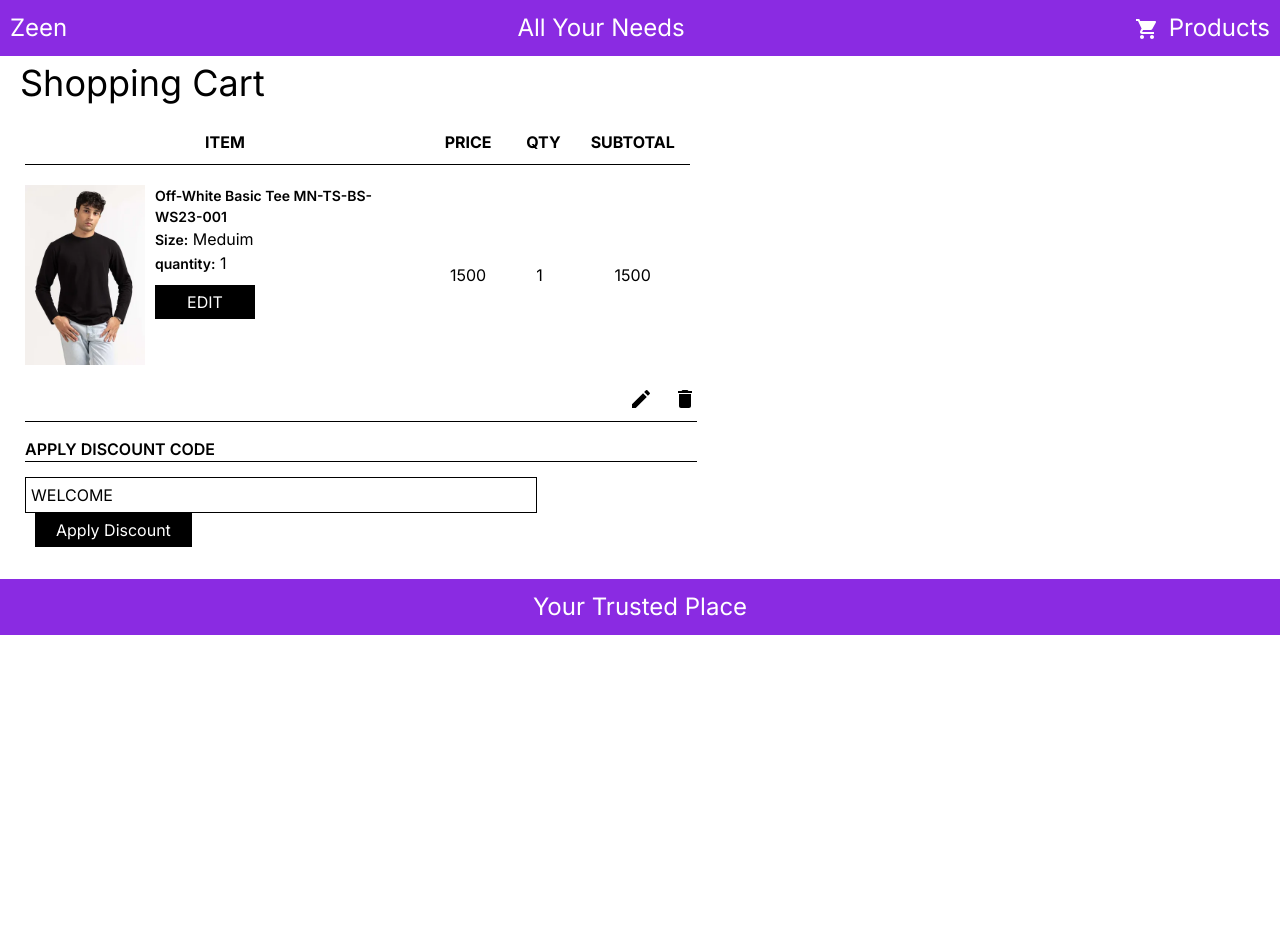
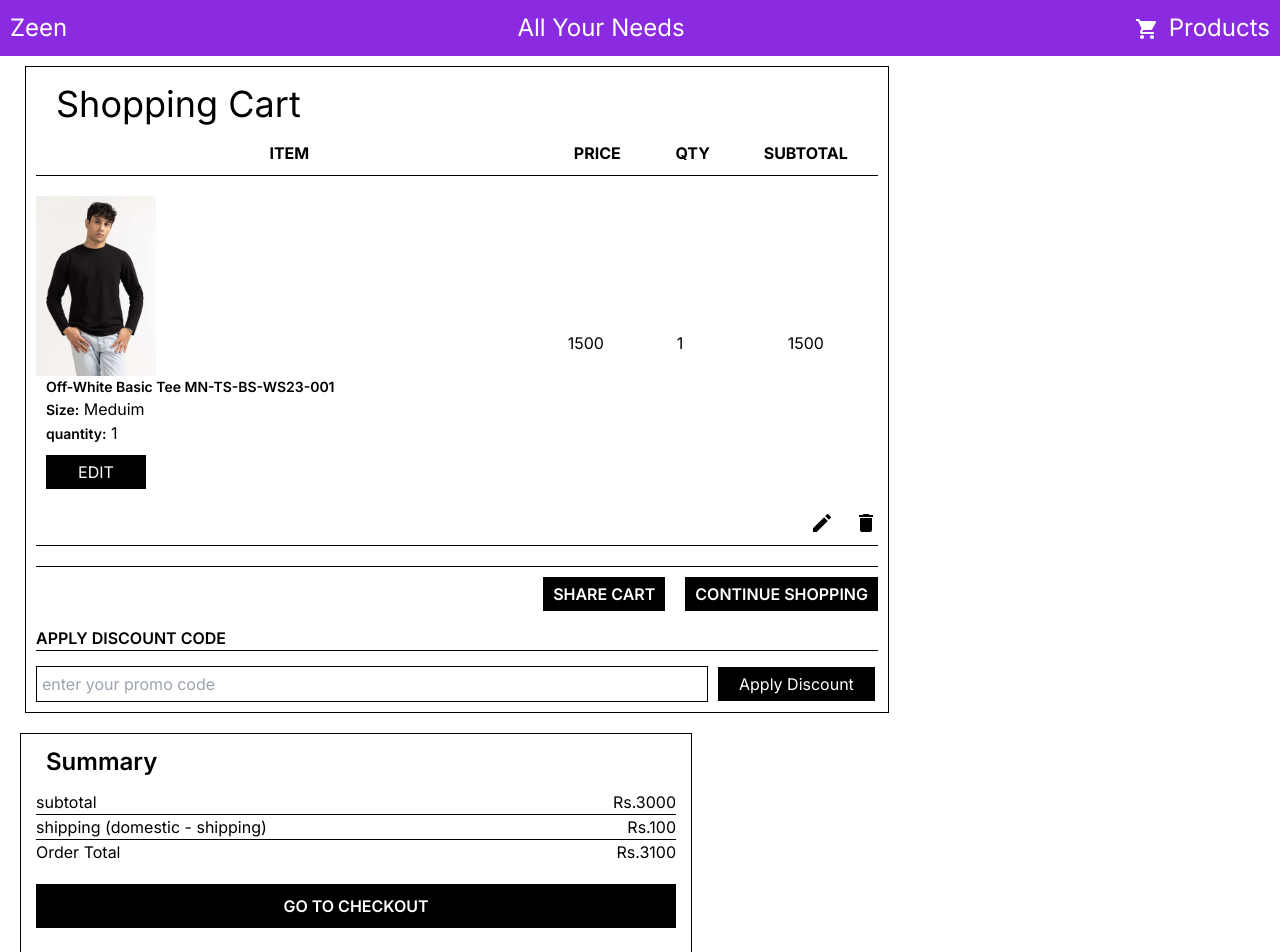
Before and after one commit to ali1452/next-app, a Next.js app: page /cart in a window 1280 px wide. Shown: the top 952 px of the page. Before the commit the page ends 800 px from the top, so only its background shows below. Built offline with nearby package versions, Linux system fonts and the light colour scheme.

Commit message:
cart UI desktop and mobnile

```diff
--- a/src/container/CartComp/cart.module.scss
+++ b/src/container/CartComp/cart.module.scss
@@ -1,4 +1,7 @@
 .cart_container{
+    display: flex;
+    justify-content: space-between;
+    flex-wrap: wrap;
     .cart_heading{
         font-size: 36px;
         font-weight: 400;
@@ -8,17 +11,32 @@
     .detail_container{
         display: flex;
         flex-direction: column;
-        width: 25rem;
+        width: 54rem;
         margin: 10px 25px;
+        border: 1px solid #000;
+        padding: 10px;
+
+        @media (max-width:767px) {
+            width: auto;
+            margin: 0px;
+            padding: 0px;
+        }
 
         th{
             padding: 10px 15px;
+            @media (max-width:767px) {
+                padding: 0px;
+            }
         }
 
         .item_container{
             display: flex;
             width: 25rem;
             padding: 20px 0px;
+            flex-wrap: wrap;
+            @media (max-width:767px) {
+                width: auto;
+            }
         }
 
         .detail_box{
@@ -60,7 +78,6 @@
     .icons_btn{
         display: flex;
         justify-content: flex-end;
-        width: 42rem !important;
         gap:20px;
         border-bottom: 1px solid #000;
         padding-bottom: 10px;
@@ -69,8 +86,31 @@
         }
 
     }
+    .share_box{
+    display: flex;
+    gap: 20px;
+    justify-content: flex-end;
+    text-transform: uppercase;
+    margin-top: 20px;
+    border-top: 1px solid #000;
+
+    .share_btn{
+        background-color: #000;
+        color: #fff;
+        font-weight: 600;
+        padding: 5px 10px;
+        margin-top: 10px;
+    }
+
+    .continue_btn{
+        background-color: #000;
+        color: #fff;
+        font-weight: 600;
+        padding: 5px 10px;
+        margin-top: 10px;
+    }
+    }
     .discount_box{
-        width: 42rem;
         .discount_heading{
             text-transform: uppercase;
             font-size: 16px;
@@ -82,7 +122,10 @@
         .code_input{
             border: 1px solid #000 !important;
             padding: 5px;
-            width: 32rem;
+            width: 42rem;
+            @media (max-width:767px) {
+                width: auto;
+            }
         }
         .code_btn{
             background-color: #000;
@@ -94,7 +137,44 @@
         }
     }
 
+    .summary_box{
+        border: 1px solid #000;
+        width: 42rem;
+        height: 20rem;
+        margin: 10px 20px;
+        padding-inline: 15px;
+        @media (max-width:767px) {
+            width: auto;
+            margin: auto;
+            margin-top: 10px;
+        }
 
+        .summary_heading{
+            font-size: 24px;
+            font-weight: 600;
+            padding: 10px;
+        }
+
+        .flex_box{
+            display: flex;
+            justify-content: space-between;
+            border-bottom: 1px solid #000;
+        }
+        .total_box{
+            display: flex;
+            justify-content: space-between;
+        }
+        .checkout_btn{
+            width: auto;
+            background-color: #000;
+            color: #fff;
+            padding: 10px;
+            text-transform: uppercase;
+            font-weight: 600;
+            text-align: center;
+            margin-top: 20px;
+        }
+    }
 
 
 }
--- a/src/container/CartComp/index.tsx
+++ b/src/container/CartComp/index.tsx
@@ -11,8 +11,8 @@ const CartComp = (props: Props) => {
     const product = productData[0]
   return (
     <div className={style.cart_container} >
-        <p className={style.cart_heading}>Shopping Cart</p>
         <div className={style.detail_container}>
+          <p className={style.cart_heading}>Shopping Cart</p>
         <table>
          <thead>
          <tr style={{borderBottom:'1px solid #000', marginBottom:'10px'}}>
@@ -49,14 +49,32 @@ const CartComp = (props: Props) => {
        <p><CreateIcon /></p>
        <p><DeleteIcon /></p>
        </div>
+       <div className={style.share_box}>
+        <p className={style.share_btn}>share cart</p>
+        <p className={style.continue_btn}>continue Shopping</p>
+       </div>
        <div className={style.discount_box}>
       <p className={style.discount_heading}>Apply discount code</p>
-      <input className={style.code_input} type='text' value='WELCOME' />
+      <input className={style.code_input} type='text' placeholder='enter your promo code' />
       <button className={style.code_btn}>Apply Discount</button>
      </div>
      </div>
-
-
+    <div className={style.summary_box}>
+    <p className={style.summary_heading}>Summary</p>
+    <div className={style.flex_box}>
+      <p>subtotal</p>
+      <p>Rs.3000</p>
+    </div>
+    <div className={style.flex_box}>
+      <p>shipping (domestic - shipping)</p>
+      <p>Rs.100</p>
+    </div>
+    <div className={style.total_box}>
+      <p>Order Total</p>
+      <p>Rs.3100</p>
+    </div>
+    <p className={style.checkout_btn}>go to checkout</p>
+    </div>
     </div>
   )
 }
```
